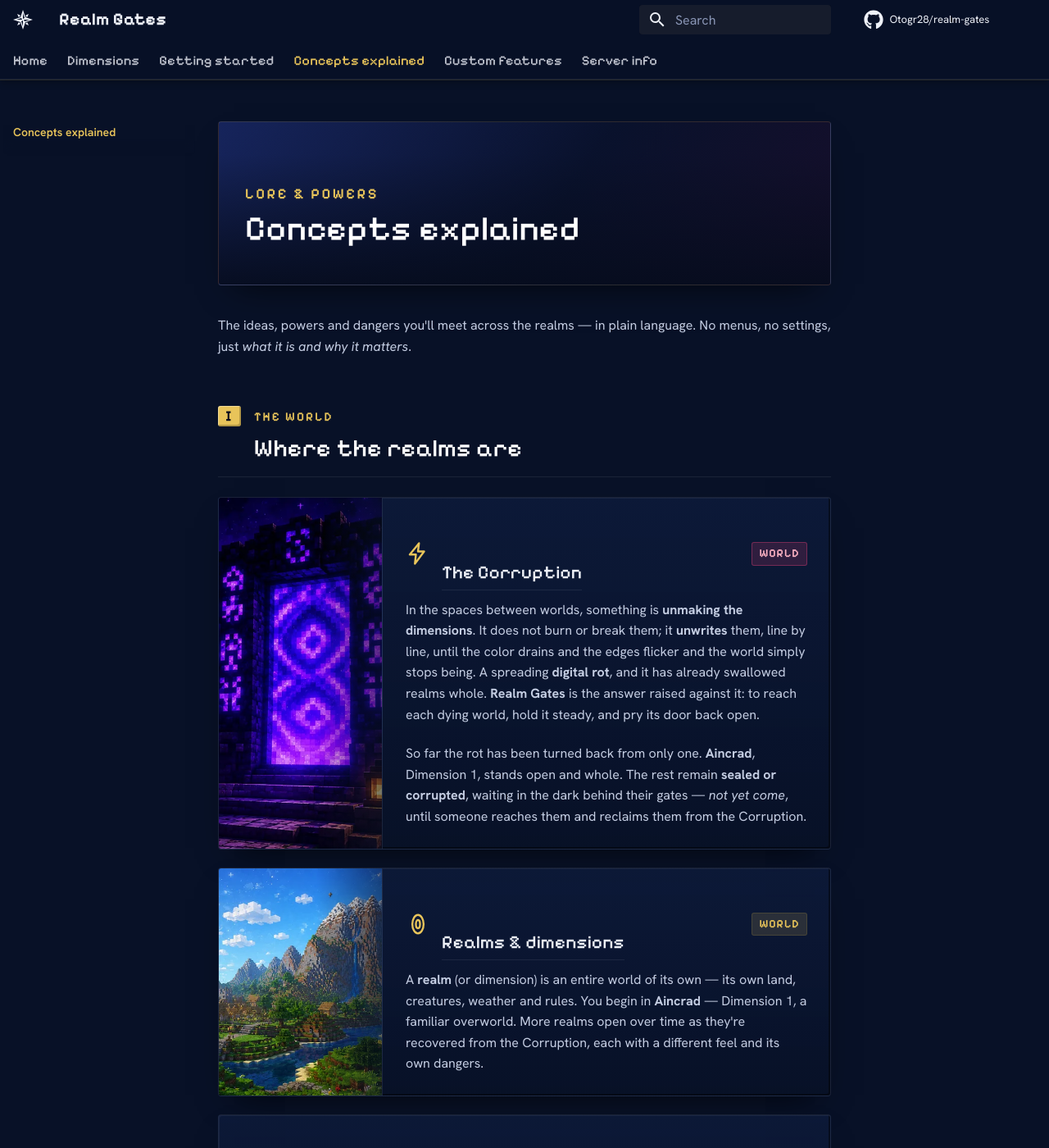
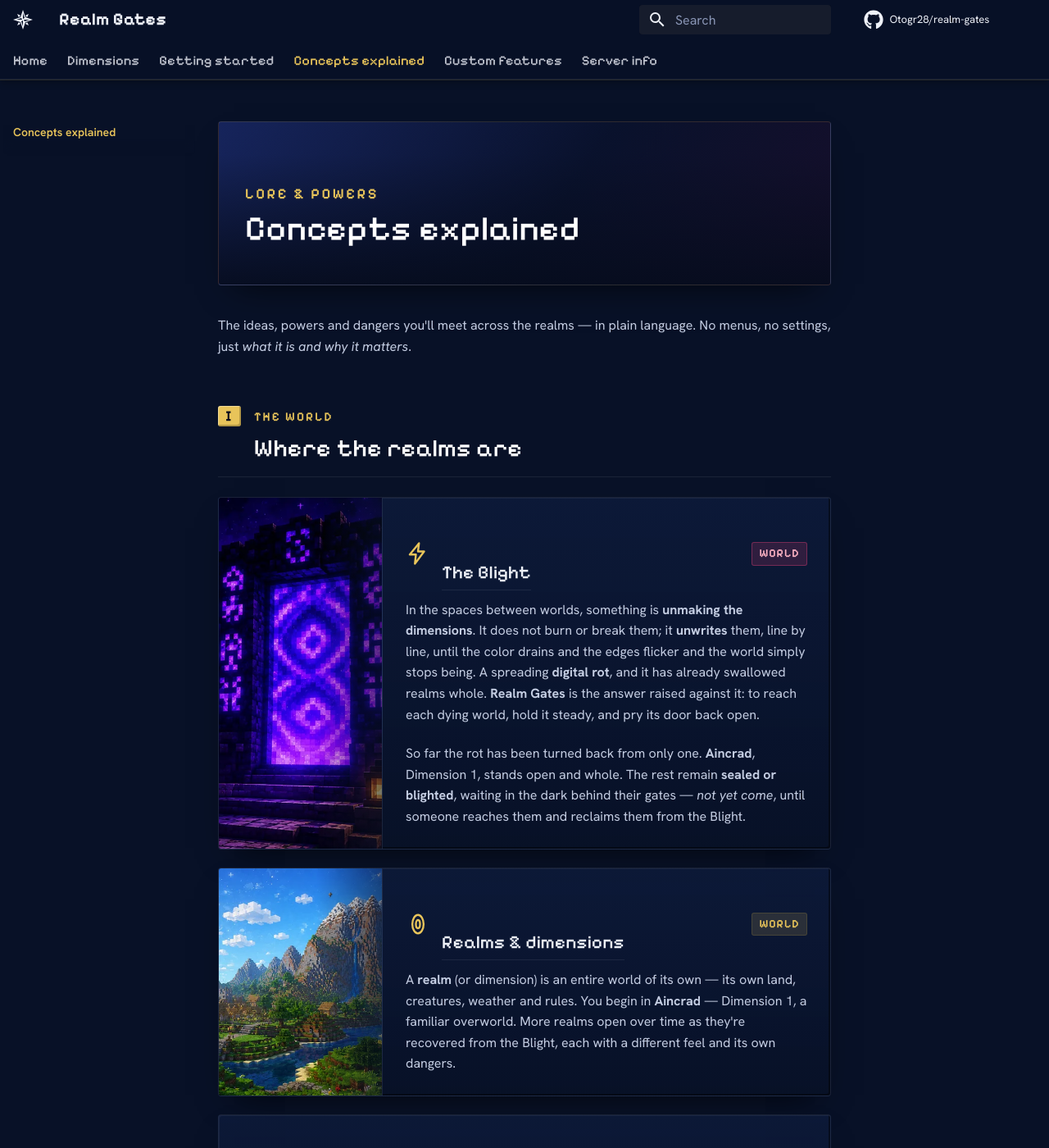
Before and after one commit to Otogr28/realm-gates, an MkDocs documentation site: the page built from docs/concepts.md, in a window 1280 px wide and 1400 px high. Shown: the whole window at 82% size. Built offline with MkDocs 1.6.1 and Material for MkDocs 9.7.7, drawn with Linux system fonts in a browser that asks for light colours; comment, search, counter and statistics services are not loaded.

Commit message:
wiki: rename the Corruption -> the Blight (canon migration)

```diff
--- a/docs/concepts.md
+++ b/docs/concepts.md
@@ -21,12 +21,12 @@ settings, just *what it is and why it matters*.
 
   <article class="sb-codex__entry">
     <div class="sb-codex__media">
-      <img src="../assets/hero-portal.webp" alt="A glowing gate standing in a realm consumed by the Corruption" loading="lazy">
+      <img src="../assets/hero-portal.webp" alt="A glowing gate standing in a realm consumed by the Blight" loading="lazy">
     </div>
     <div class="sb-codex__body">
       <div class="sb-codex__head">
         <span class="sb-codex__ico sb-ico-corruption"></span>
-        <h2 class="sb-codex__title">The Corruption</h2>
+        <h2 class="sb-codex__title">The Blight</h2>
         <span class="sb-codex__cat sb-codex__cat--danger">World</span>
       </div>
       <p>In the spaces between worlds, something is <strong>unmaking the dimensions</strong>. It does not burn or
@@ -35,8 +35,8 @@ the world simply stops being. A spreading <strong>digital rot</strong>, and it h
 <strong>Realm Gates</strong> is the answer raised against it: to reach each dying world, hold it steady, and pry
 its door back open.</p>
       <p>So far the rot has been turned back from only one. <strong>Aincrad</strong>, Dimension 1, stands open and whole.
-The rest remain <strong>sealed or corrupted</strong>, waiting in the dark behind their gates — <em>not yet come</em>,
-until someone reaches them and reclaims them from the Corruption.</p>
+The rest remain <strong>sealed or blighted</strong>, waiting in the dark behind their gates — <em>not yet come</em>,
+until someone reaches them and reclaims them from the Blight.</p>
     </div>
   </article>
 
@@ -52,7 +52,7 @@ until someone reaches them and reclaims them from the Corruption.</p>
       </div>
       <p>A <strong>realm</strong> (or dimension) is an entire world of its own — its own land, creatures, weather and
 rules. You begin in <strong>Aincrad</strong> — Dimension 1, a familiar overworld. More realms open over time as they're
-recovered from the Corruption, each with a different feel and its own dangers.</p>
+recovered from the Blight, each with a different feel and its own dangers.</p>
     </div>
   </article>
 
```
Also changed, not shown: docs/getting-started/install.md (+1 -1 lines), docs/index.md (+1 -1 lines).
